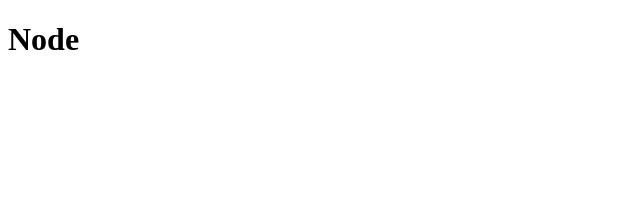
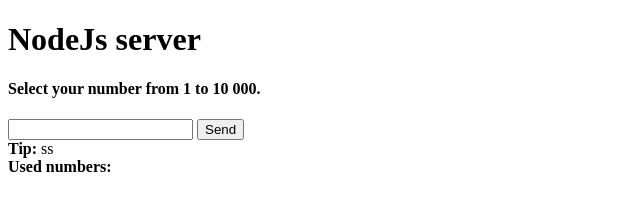
Before and after one commit to Luqe302/ArdentCode-Guess-the-number, a website: page index.html in a window 1280 px wide. Shown: the whole page, without its empty margins (0-640 px from the left). Drawn offline with Linux system fonts and the light colour scheme.

Commit message:
added site structure in HTML

```diff
--- a/index.html
+++ b/index.html
@@ -13,7 +13,22 @@
 
     <body>
 
-        <h1>Node</h1>
+        <h1>NodeJs server</h1>
+        <h4>Select your number from 1 to 10 000.</h4>
+        <form id="form">
+            <input id="input" type="number">
+            <button id="btn">Send</button>
+        </form>
+
+        <div>
+            <h4 style="display: inline">Tip:</h4>
+            <p style="display: inline" id="info">ss</p>
+        </div>
+
+        <div>
+            <h4 style="display: inline">Used numbers: </h4>
+            <p style="display: inline" id="used-numbers"></p>
+        </div>
 
     </body>
 
```
